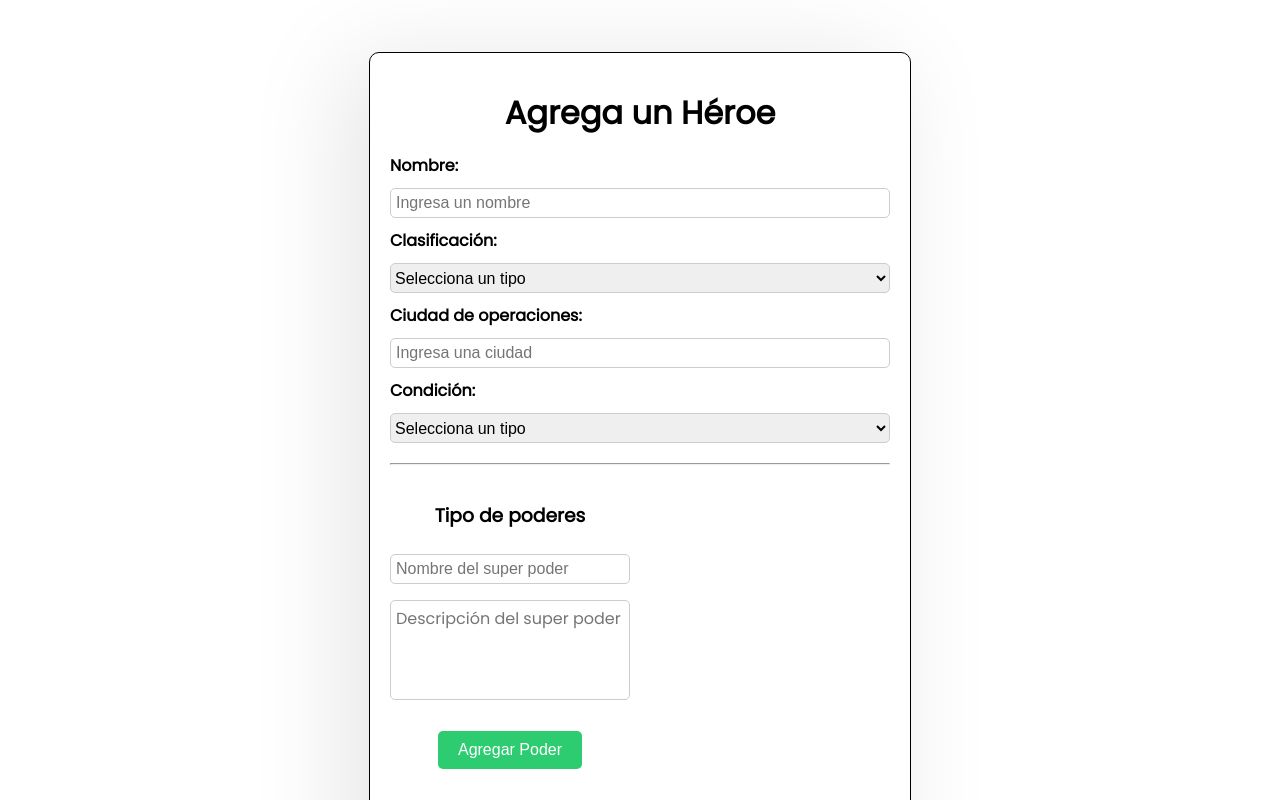
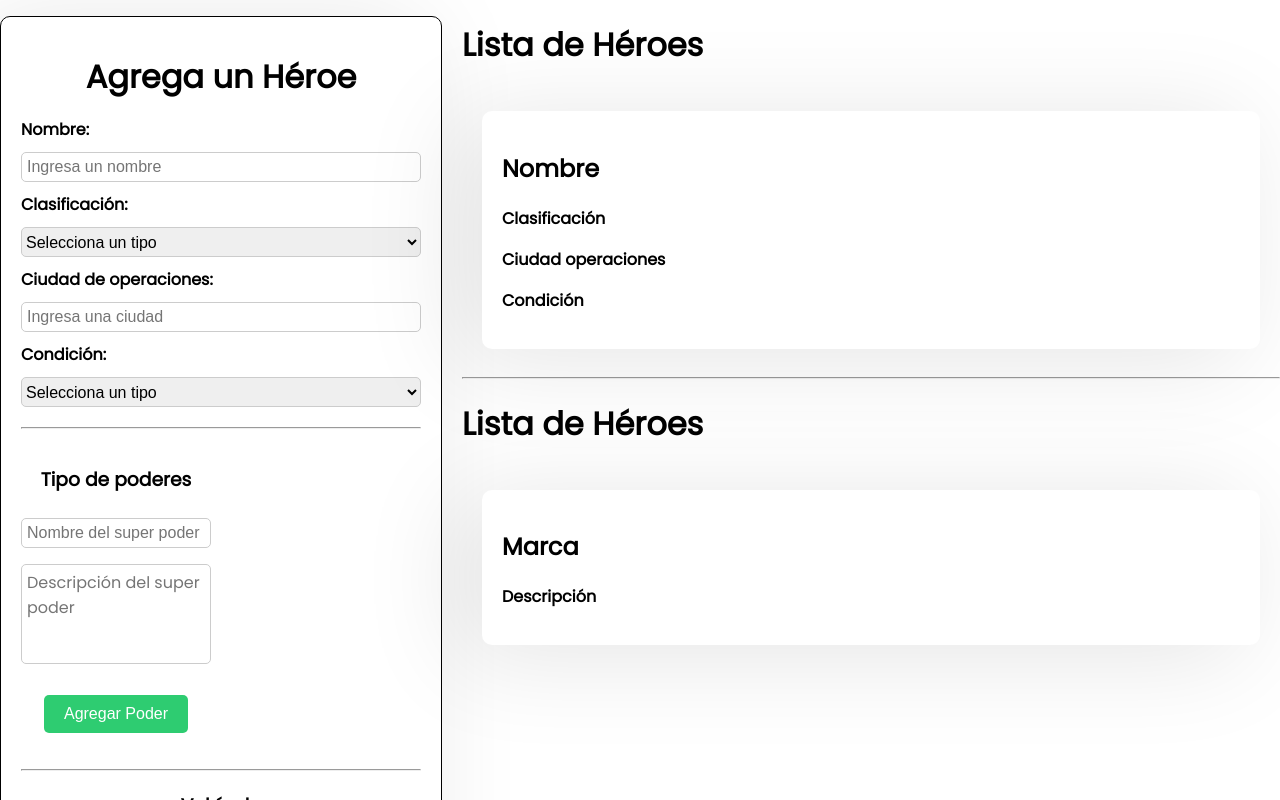
Before and after one commit to oscarortiz1/superheroes, a React (Create React App) app: page / in a window 1280 px wide. Shown: the top 800 px of the page. Built offline with nearby package versions, Linux system fonts and the light colour scheme.

Commit message:
heroes list

```diff
--- /dev/null
+++ b/src/components/card.js
@@ -0,0 +1,15 @@
+import styled from 'styled-components'
+
+const Card = ({ children }) => {
+  return <CardStyled className='card_modal'>{children}</CardStyled>
+}
+
+const CardStyled = styled.div`
+  background-color: #fff;
+  border-radius: 10px;
+  box-shadow: -21px 10px 100px 3px rgba(0, 0, 0, 0.1);
+  padding: 20px;
+  margin: 20px;
+`
+
+export default Card
--- /dev/null
+++ b/src/components/modal.js
@@ -0,0 +1,122 @@
+import styled from 'styled-components'
+import Card from './card'
+
+const Modal = ({ info, setOpenModal }) => {
+  return (
+    <ModalStyled>
+      <Card>
+        <div className='scroll'>
+          <button className='buttonClose' onClick={() => setOpenModal(false)}>
+            x
+          </button>
+          <h2>Nombre</h2>
+          <p>
+            <strong>Clasificación</strong>
+          </p>
+          <p>
+            <strong>Ciudad operaciones</strong>
+          </p>
+          <p>
+            <strong>Condición</strong>
+          </p>
+          <hr />
+          <h3>Tipo de poderes</h3>
+          <div className='list_cards'>
+            <div className='card'>
+              <h4>Nombre del poder</h4>
+              <p>Descripción del poder</p>
+            </div>
+            <div className='card'>
+              <h4>Nombre del poder</h4>
+              <p>Descripción del poder</p>
+            </div>
+            <div className='card'>
+              <h4>Nombre del poder</h4>
+              <p>Descripción del poder</p>
+            </div>
+            <div className='card'>
+              <h4>Nombre del poder</h4>
+              <p>Descripción del poder</p>
+            </div>
+            <div className='card'>
+              <h4>Nombre del poder</h4>
+              <p>Descripción del poder</p>
+            </div>
+            <div className='card'>
+              <h4>Nombre del poder</h4>
+              <p>Descripción del poder</p>
+            </div>
+            <div className='card'>
+              <h4>Nombre del poder</h4>
+              <p>Descripción del poder</p>
+            </div>
+            <div className='card'>
+              <h4>Nombre del poder</h4>
+              <p>Descripción del poder</p>
+            </div>
+          </div>
+          <hr />
+          <h3>Vehículo</h3>
+          <p>Descripción marca</p>
+        </div>
+      </Card>
+    </ModalStyled>
+  )
+}
+
+const ModalStyled = styled.div`
+  position: fixed;
+  top: 0;
+  width: 100%;
+  height: 100%;
+  background-color: rgba(0, 0, 0, 0.5);
+  .card_modal {
+    position: absolute;
+    top: 50%;
+    left: 50%;
+    width: 600px;
+    border-radius: 0px;
+    transform: translate(-50%, -50%);
+    cursor: context-menu;
+    border-radius: 10px;
+    .scroll {
+      overflow-y: scroll;
+      height: 600px;
+    }
+    .scroll::-webkit-scrollbar {
+      -webkit-appearance: none;
+      width: 7px;
+    }
+    .scroll::-webkit-scrollbar-thumb {
+      border-radius: 6px;
+      -webkit-box-shadow: 0 0 1px rgba(255, 255, 255, 0.5);
+    }
+  }
+
+  .buttonClose {
+    float: right;
+    background-color: red;
+    color: white;
+    border: none;
+    border-radius: 50%;
+    width: 20px;
+    height: 20px;
+    font-size: 12px;
+    cursor: pointer;
+  }
+  .list_cards {
+    display: grid;
+    grid-template-columns: repeat(auto-fit, minmax(250px, 1fr));
+    place-content: center;
+    grid-gap: 20px;
+  }
+  .card {
+    border: 1px solid black;
+    padding: 10px;
+    border-radius: 5px;
+    max-width: 200px;
+    overflow: hidden;
+  }
+`
+
+export default Modal
--- a/src/containers/heroes-add.js
+++ b/src/containers/heroes-add.js
@@ -43,7 +43,8 @@ const HeroesAdd = () => {
 
   const onSubmit = () => {
     setForm({ ...form, powers: listPower })
-    console.log(form)
+    setListPower([])
+    setForm({})
   }
 
   return (
@@ -56,12 +57,17 @@ const HeroesAdd = () => {
         placeholder='Ingresa un nombre'
         maxLength={30}
         name='name_hero'
+        value={form.name_hero || ''}
         onChange={(e) => onHandleChange(e)}
       ></Input>
       <p>
         <strong>Clasificación:</strong>
       </p>
-      <Select name='hero_type' onChange={(e) => onHandleChange(e)}>
+      <Select
+        name='hero_type'
+        value={form.hero_type || ''}
+        onChange={(e) => onHandleChange(e)}
+      >
         <option value=''>Selecciona un tipo</option>
         <option value='heroes'>Héroe</option>
         <option value='villain'>Villano</option>
@@ -73,12 +79,17 @@ const HeroesAdd = () => {
         placeholder='Ingresa una ciudad'
         maxLength={20}
         name='city'
+        value={form.city || ''}
         onChange={(e) => onHandleChange(e)}
       ></Input>
       <p>
         <strong>Condición:</strong>
       </p>
-      <Select name='hero_condition' onChange={(e) => onHandleChange(e)}>
+      <Select
+        name='hero_condition'
+        value={form.hero_condition}
+        onChange={(e) => onHandleChange(e)}
+      >
         <option value=''>Selecciona un tipo</option>
         <option value='free'>Libertad</option>
         <option value='arrested'>Detenido</option>
@@ -168,6 +179,7 @@ const HeroesAdd = () => {
         placeholder='Marca del vehículo'
         maxLength={30}
         name='brand_car'
+        value={form.brand_car || ''}
         onChange={(e) => onHandleChange(e)}
       ></Input>
       <textarea
@@ -175,6 +187,7 @@ const HeroesAdd = () => {
         className='powerInput'
         name='description_vehicle'
         maxLength={80}
+        value={form.description_vehicle || ''}
         onChange={(e) => onHandleChange(e)}
       ></textarea>
       <button className='buttonAdd' onClick={() => onSubmit()}>
@@ -185,12 +198,12 @@ const HeroesAdd = () => {
 }
 
 const HeroesAddStyled = styled.div`
-  width: 500px;
+  width: 400px;
   box-shadow: -21px 10px 100px 3px rgba(0, 0, 0, 0.1);
   background-color: #fff;
   border-radius: 10px;
   padding: 20px;
-  margin: 20px;
+  margin: 1rem auto;
   border: 1px solid black;
   h1,
   h3 {
--- a/src/containers/heroes-list.js
+++ b/src/containers/heroes-list.js
@@ -0,0 +1,49 @@
+import styled from 'styled-components'
+import Card from '../components/card'
+
+const HeroesList = ({ setOpenModal }) => {
+  return (
+    <HeroesListStyled>
+      <h1>Lista de Héroes</h1>
+      <div className='list'>
+        <div onClick={() => setOpenModal(true)}>
+          <Card>
+            <h2>Nombre</h2>
+            <p>
+              <strong>Clasificación</strong>
+            </p>
+            <p>
+              <strong>Ciudad operaciones</strong>
+            </p>
+            <p>
+              <strong>Condición</strong>
+            </p>
+          </Card>
+        </div>
+      </div>
+      <hr />
+      <h1>Lista de Héroes</h1>
+      <div className='list'>
+        <Card>
+          <h2>Marca</h2>
+          <p>
+            <strong>Descripción</strong>
+          </p>
+        </Card>
+      </div>
+    </HeroesListStyled>
+  )
+}
+
+const HeroesListStyled = styled.div`
+  .list {
+    display: grid;
+    grid-template-columns: repeat(auto-fit, minmax(250px, 1fr));
+    place-content: center;
+  }
+  .card_modal:hover {
+    transform: scale(1.1);
+  }
+`
+
+export default HeroesList
--- a/src/views/home.js
+++ b/src/views/home.js
@@ -1,20 +1,25 @@
+import { useState } from 'react'
 import styled from 'styled-components'
+import Modal from '../components/modal'
 import HeroesAdd from '../containers/heroes-add'
+import HeroesList from '../containers/heroes-list'
 
 const Home = () => {
+  const [openModal, setOpenModal] = useState(false)
   return (
     <HomeStyled>
       <HeroesAdd />
+      <HeroesList setOpenModal={setOpenModal} />
+      {openModal && <Modal setOpenModal={setOpenModal} />}
     </HomeStyled>
   )
 }
 
 const HomeStyled = styled.div`
-  display: flex;
-  flex-direction: column;
-  align-items: center;
-  justify-content: center;
-  margin: 2rem auto;
+  display: grid;
+  grid-template-columns: 1fr 2fr;
+  justify-content: space-around;
+  gap: 20px;
 `
 
 export default Home
```
